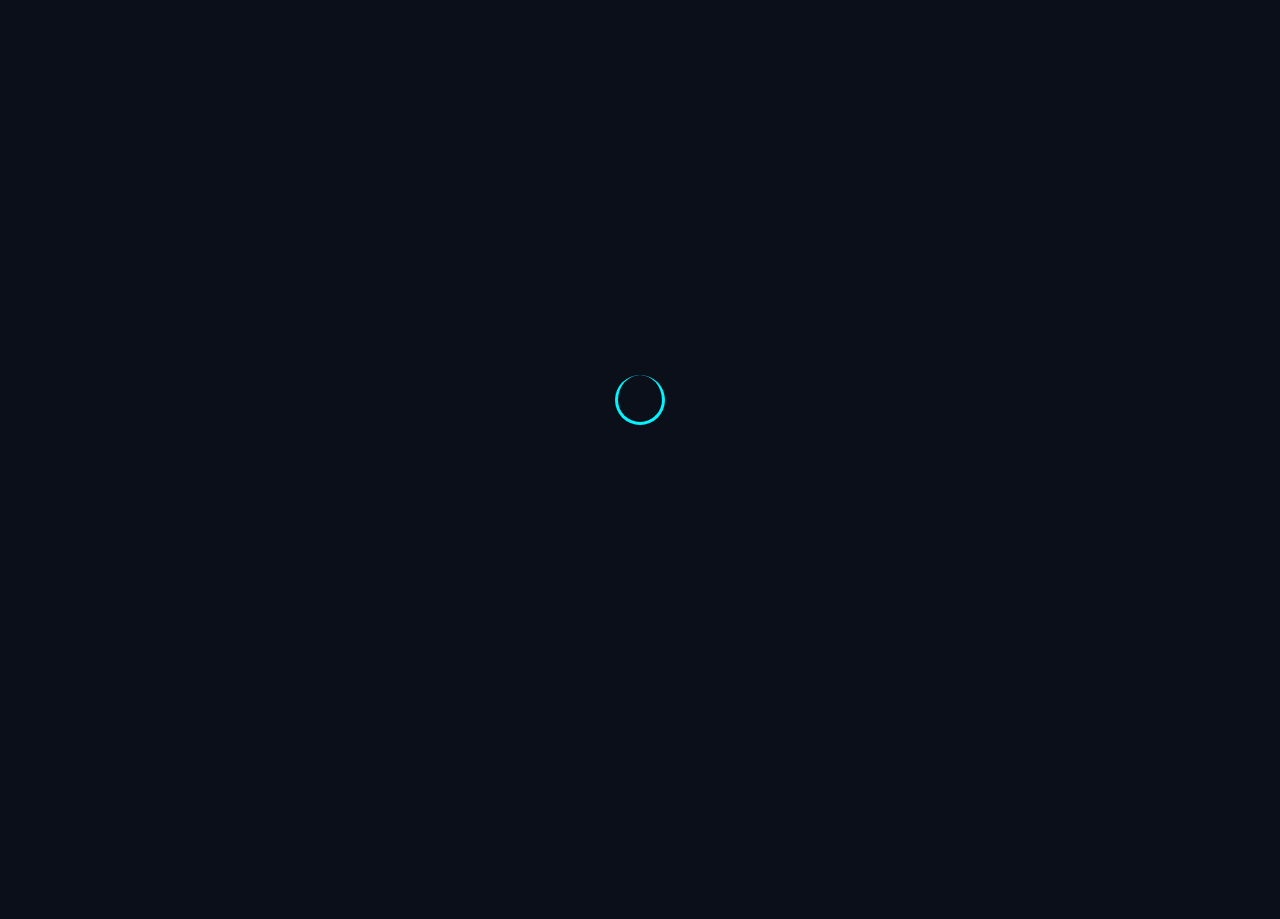
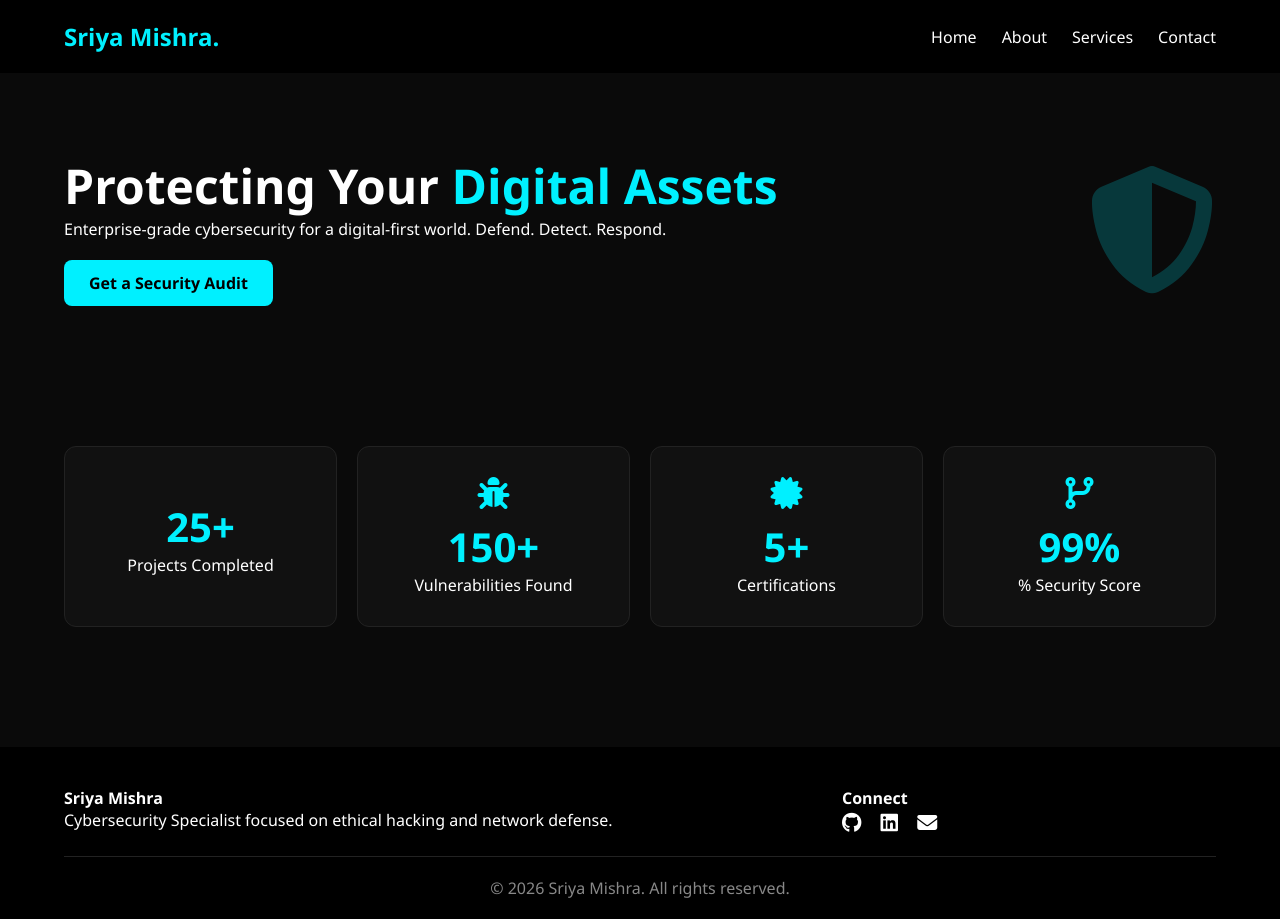
Before and after one commit to sriyashreemishra84-ux/cybersec-site, a plain HTML site: page index.html in a window 1280 px wide. Before the commit the page ends 800 px from the top, so only its background shows below. Drawn offline with Linux system fonts and the light colour scheme.

Commit message:
Update style.css

```diff
--- a/css/style.css
+++ b/css/style.css
@@ -1,18 +1,45 @@
-:root{
-  --bg:#0a0f1a; --text:#e0e0e0; --neon-blue:#00f5ff; --neon-green:#00ff88; --card:#121a2b;
+:root {
+  --bg: #0a0a0a; --card: #111; --text: #fff; --accent: #00f0ff; --muted: #888;
 }
-[data-theme="light"]{--bg:#f5f7fa; --text:#111; --card:#fff;}
-*{margin:0;padding:0;box-sizing:border-box}
-body{font-family:system-ui;background:var(--bg);color:var(--text);line-height:1.6}
-.container{max-width:1100px;margin:auto;padding:2rem 1rem}
-.navbar{display:flex;justify-content:space-between;align-items:center;padding:1rem 2rem;position:sticky;top:0;background:var(--bg);z-index:1000;border-bottom:1px solid #222}
-.logo{font-weight:800;font-size:1.5rem;color:var(--neon-blue);text-decoration:none}.logo span{color:var(--neon-green)}
-.nav-links{display:flex;gap:1.5rem;list-style:none}a{text-decoration:none;color:var(--text)}
-.nav-links a.active{color:var(--neon-green)}
-.btn{padding:.8rem 1.5rem;border:2px solid var(--neon-blue);color:var(--neon-blue);text-decoration:none;border-radius:8px}
-.stats{display:grid;grid-template-columns:repeat(auto-fit,minmax(200px,1fr));gap:1rem;margin-top:3rem}
-.stat-card{background:var(--card);padding:1.5rem;border-radius:12px;text-align:center;border:1px solid var(--neon-blue)}
-#loader{position:fixed;inset:0;background:var(--bg);display:grid;place-items:center;z-index:9999}
-.spinner{width:50px;height:50px;border:3px solid var(--neon-blue);border-top:transparent;border-radius:50%;animation:spin 1s linear infinite}
-@keyframes spin{to{transform:rotate(360deg)}}
-footer{text-align:center;padding:2rem}
+* { margin: 0; padding: 0; box-sizing: border-box; }
+body { background: var(--bg); color: var(--text); font-family: 'Segoe UI', sans-serif; }
+#loader { display: none !important; }
+
+.navbar { display: flex; justify-content: space-between; align-items: center; padding: 20px 5%; background: #000; position: sticky; top: 0; z-index: 100; }
+.logo { font-size: 24px; font-weight: 800; color: var(--accent); text-decoration: none; }
+.nav-links { display: flex; list-style: none; gap: 25px; }
+.nav-links a { color: var(--text); text-decoration: none; }
+.hamburger { display: none; background: none; border: none; color: var(--text); font-size: 24px; }
+
+.hero { display: flex; align-items: center; justify-content: space-between; padding: 80px 5%; animation: fadeIn 1s ease; }
+.hero h1 { font-size: 3rem; } .hero h1 span { color: var(--accent); }
+.hero-illustration i { font-size: 8rem; color: var(--accent); opacity: 0.2; }
+.btn-primary { background: var(--accent); color: #000; padding: 12px 25px; text-decoration: none; border-radius: 8px; font-weight: bold; display: inline-block; margin-top: 20px; }
+
+.stats { display: grid; grid-template-columns: repeat(4, 1fr); gap: 20px; padding: 60px 5%; }
+.stat-card { background: var(--card); padding: 30px; border-radius: 12px; text-align: center; border: 1px solid #222; transition: 0.3s; }
+.stat-card:hover { border-color: var(--accent); transform: translateY(-8px); }
+.stat-card i { font-size: 2rem; color: var(--accent); margin-bottom: 10px; }
+.stat-card h3 { font-size: 2.5rem; color: var(--accent); }
+
+.footer { background: #000; padding: 40px 5% 20px; margin-top: 60px; }
+.footer-content { display: grid; grid-template-columns: 2fr 1fr; gap: 30px; margin-bottom: 20px; }
+.socials a { color: var(--text); font-size: 20px; margin-right: 15px; transition: 0.3s; }
+.socials a:hover { color: var(--accent); }
+.footer-bottom { text-align: center; padding-top: 20px; border-top: 1px solid #222; color: var(--muted); }
+#scroll-top { position: fixed; bottom: 20px; right: 20px; background: var(--accent); color: #000; border: none; padding: 10px 15px; border-radius: 50%; display: none; cursor: pointer; }
+
+@keyframes fadeIn { from {opacity: 0; transform: translateY(20px);} to {opacity: 1; transform: translateY(0);} }
+
+@media (max-width: 900px) {
+  .stats { grid-template-columns: repeat(2, 1fr); }
+  .hero { flex-direction: column; text-align: center; }
+  .hero-illustration { display: none; }
+}
+@media (max-width: 768px) {
+  .nav-links { display: none; flex-direction: column; position: absolute; top: 70px; left: 0; width: 100%; background: #000; padding: 20px; }
+  .nav-links.show { display: flex; }
+  .hamburger { display: block; }
+  .stats { grid-template-columns: 1fr; }
+  .footer-content { grid-template-columns: 1fr; }
+}
```
